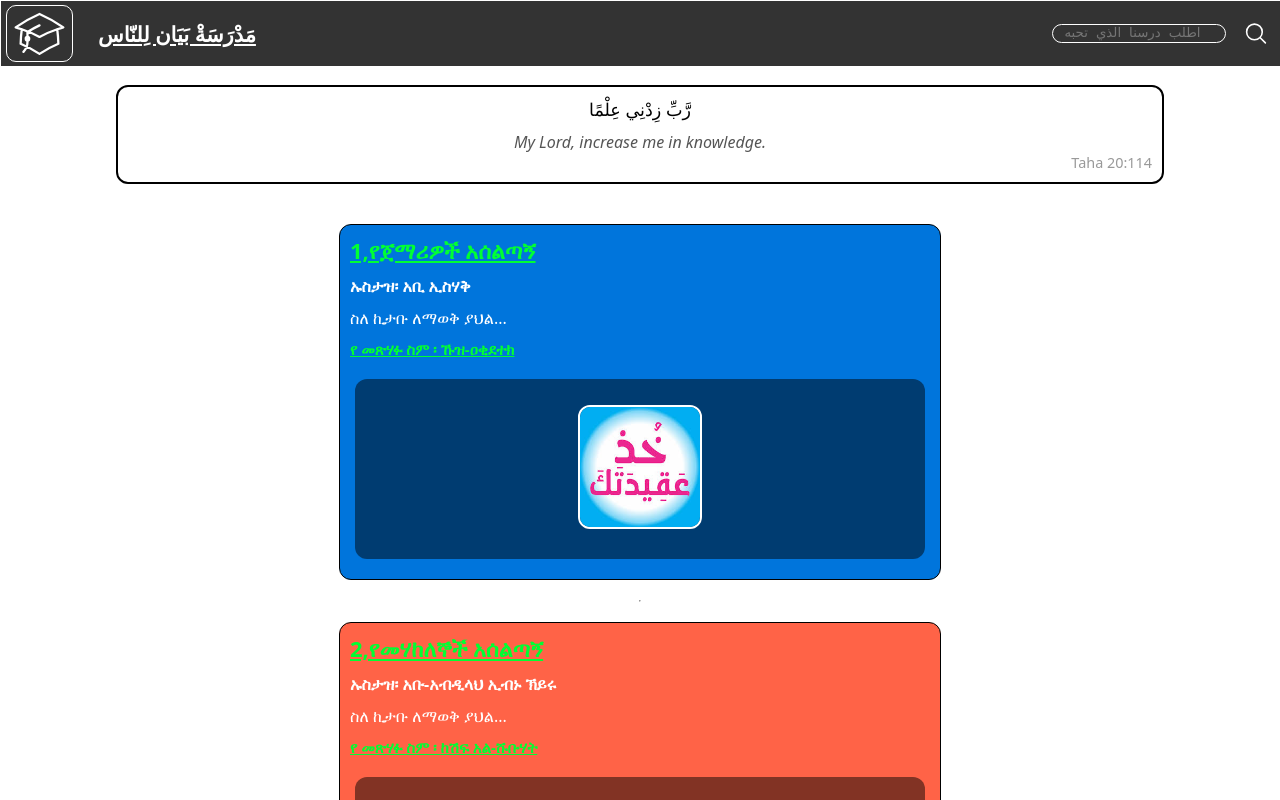
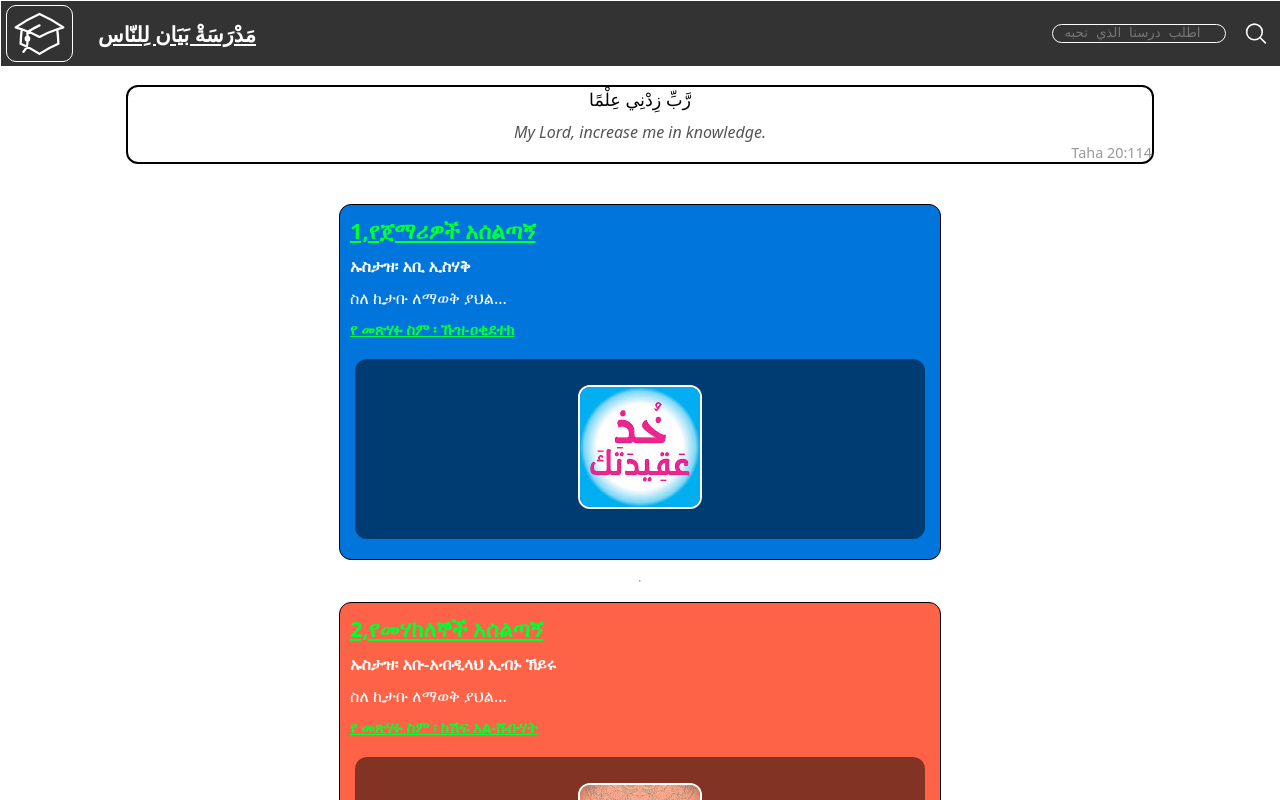
Before and after one commit to Abdulaziz1723/LearnIslam, a React (Vite) app: page / in a window 1280 px wide. Shown: the top 800 px of the page. Built offline with nearby package versions, Linux system fonts and the light colour scheme.

Commit message:
commited:

```diff
--- a/src/AyahWidget.jsx
+++ b/src/AyahWidget.jsx
@@ -34,7 +34,7 @@ const AyahWidget = () => {
       background: "#fff",
       border: "2px solid #000",
       borderRadius: "12px",
-      padding: "10px",
+      padding: "5px auto",
       fontFamily: "sans-serif",
       margin: "20px auto",
       textAlign: "center"
```
